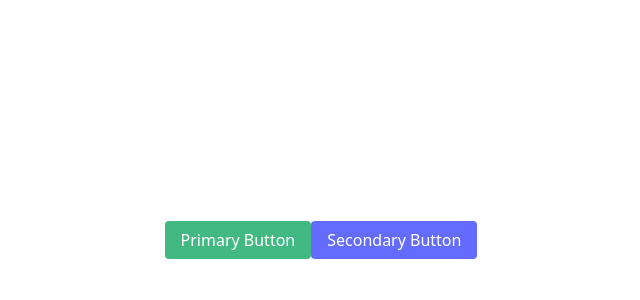
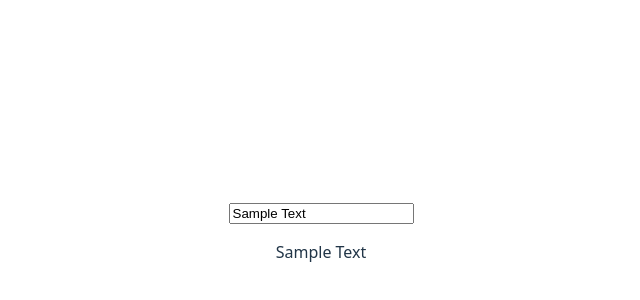
Before and after one commit to Hsuan777/test-plugin, a Vue app: page / in a window 1280 px wide. Shown: the part 160-460 px from the top of the page, without its empty margins (319-959 px from the left). Built offline with nearby package versions, Linux system fonts and the light colour scheme.

Commit message:
feat: replace BaseButton with BaseInput component and remove unused styles

```diff
--- a/src/App.vue
+++ b/src/App.vue
@@ -1,16 +1,7 @@
 <script setup lang="ts">
-import BaseButton from './components/BaseButton.vue';
-
-const onClick = () => {
-  alert('Button Clicked')
-}
+import BaseInput from './components/BaseInput.vue';
 </script>
 
 <template>
-  <BaseButton type="primary" @click="onClick">
-    Primary Button
-  </BaseButton>
-  <BaseButton type="secondary" @click="onClick">
-    Secondary Button
-  </BaseButton>
+  <BaseInput type="text" value="Sample Text" />
 </template>
--- a/src/components/BaseButton.vue
+++ /dev/null
@@ -1,47 +0,0 @@
-<script setup lang="ts">
-import { computed } from 'vue'
-interface Props {
-  type?: 'primary' | 'secondary'
-  click?: () => void
-}
-
-const props = withDefaults(defineProps<Props>(), {
-  type: 'primary',
-  click: () => {
-    /* default no-op */
-  }
-})
-
-const buttonClass = computed(() => ({
-  'btn': true,
-  'primary': props.type === 'primary',
-  'secondary': props.type === 'secondary'
-}))
-</script>
-
-<template>
-  <button class="base-button" :class="buttonClass" @click="props.click">
-    <slot />
-  </button>
-</template>
-
-
-<style scoped>
-.base-button {
-  padding: 0.5em 1em;
-  border: none;
-  border-radius: 4px;
-  cursor: pointer;
-  font-size: 1em;
-}
-
-.base-button.primary {
-  background-color: #42b883;
-  color: white;
-}
-
-.base-button.secondary {
-  background-color: #646cff;
-  color: white;
-}
-</style>
--- /dev/null
+++ b/src/components/BaseInput.vue
@@ -0,0 +1,28 @@
+<script setup lang="ts">
+  import { ref, watch } from 'vue';
+  interface Props {
+    value?: string
+    type?: 'text' | 'password'
+  }
+  const inputValue = ref('');
+  const props = withDefaults(defineProps<Props>(), {
+    value: '',
+    type: 'text'
+  })
+  const onChange = (event: Event) => {
+    const target = event.target as HTMLInputElement;
+    inputValue.value = target.value;
+  }
+  watch(() => props.value, (newVal) => {
+    console.log(newVal);
+
+    inputValue.value = newVal || '';
+  }, { immediate: true });
+</script>
+
+<template>
+  <div>
+    <input :value="inputValue" :type="props.type" @input="onChange" />
+    <p>{{ inputValue }}</p>
+  </div>
+</template>
--- a/src/index.ts
+++ b/src/index.ts
@@ -1,3 +1,5 @@
-import BaseButton from './components/BaseButton.vue'
+import BaseInput from './components/BaseInput.vue';
 
-export { BaseButton }
+export {
+  BaseInput
+}
--- a/vite.config.ts
+++ b/vite.config.ts
@@ -14,6 +14,7 @@ export default defineConfig({
       outDir: 'dist/types',
       // 可選：如果你希望打包後的 .d.ts 包含在同一個資料夾，設為 true
       insertTypesEntry: true,
+      include: ['src/**/*']
     })
   ],
   build: {
```
Also changed, not shown: 3 other files (tests, documents, lock files or other folders).
